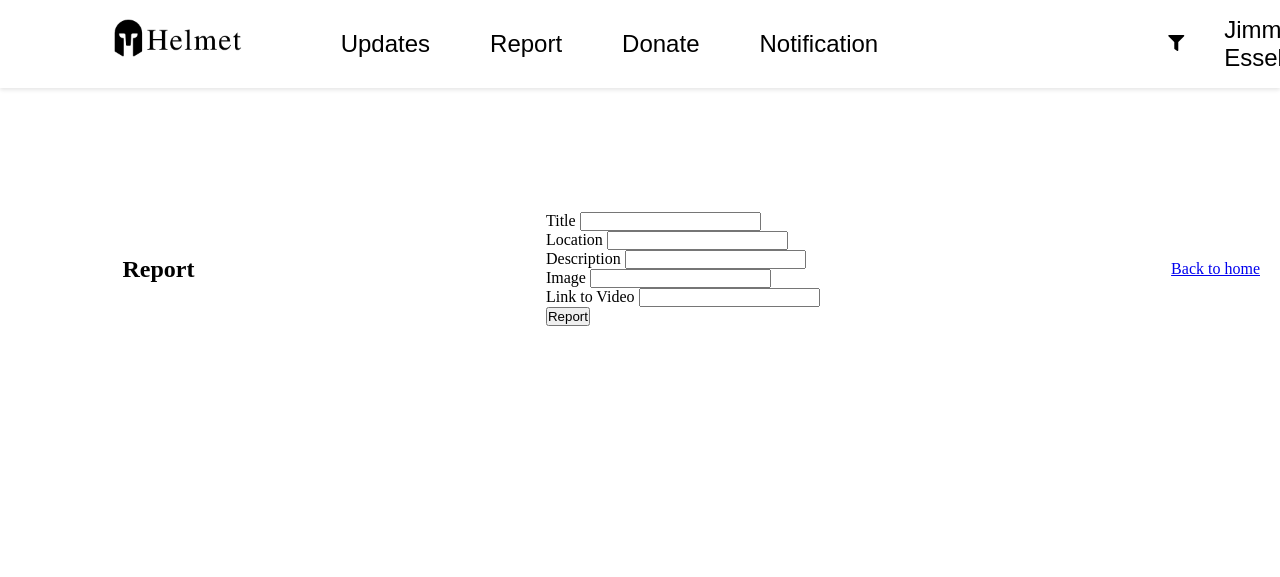
After one commit to PyJim/helmet, a Flask app: a page that uses templates/author.html in a window 1280 px wide. The commit adds this page. Shown: the top 577 px of the page. Run offline with Flask 3, Linux system fonts and the light colour scheme; data comes from the database, SQL or seed files in the repository.

Commit message:
implemented user login and signup and report feature

```diff
--- a/app.py
+++ b/app.py
@@ -1,11 +1,148 @@
+from flask import Flask, render_template, request, g, redirect
+from queries import signup_empty, get_author_reports, signin_empty, PasswordCheck, EmailCheck, check_author, create_author, find_author, create_author_reports, create_report, add_report, get_all_reports
+import os
+from flask_bcrypt import Bcrypt
 from flask import Flask, render_template, request
 
 app = Flask(__name__)
+bcrypt = Bcrypt(app)
 
+
+@app.teardown_appcontext
+def close_connection(exception):
+    db = getattr(g, '_database', None)
+    if db is not None:
+        db.close()
 
 @app.route('/')
 def index():
     return render_template('index.html')
+
+
+@app.route('/signup', methods=['GET', 'POST'])
+def signup():
+    if request.method == 'POST':
+        name = request.form.get('name')
+        username = request.form.get('username')
+        email = request.form.get('email')
+        password = request.form.get('password')
+        confirm_password = request.form.get('confirm_password')
+
+        if signup_empty(name, username, email, password, confirm_password):
+            message = 'please fill all available'
+            return render_template('signup.html', message=message)
+
+        user_password = PasswordCheck(password, confirm_password)
+        user_email = EmailCheck(email)
+
+        if user_password.mismatch():
+            message = 'password mismatch'
+            return render_template('signup.html', message=message)
+        elif user_password.not_strong():
+            message = 'weak password'
+            return render_template('signup.html', message=message)
+        elif user_email.invalid():
+            message = 'invalid email'
+            return render_template('signup.html', message=message)
+
+        author = check_author(username, email)
+        result1 = author[0]
+        result2 = author[1]
+
+        if result1 and result2:
+            message = f'{username} and {email} already exist'
+            return render_template('signup.html', message=message)
+        elif result1:
+            message = f'{username} already exist'
+            return render_template('signup.html', message=message)
+        elif result2:
+            message = f'{email} already exist'
+            return render_template('signup.html', message=message)
+        else:
+            password = bcrypt.generate_password_hash(password).decode('utf-8')
+            create_author(name.capitalize(), username,
+                        email, password)
+            create_author_reports(username)
+            message = f'Account created successfully'
+            return render_template('signin.html', message=message)
+
+    return render_template('signup.html')
+
+
+@app.route('/signin', methods=['GET', 'POST'])
+def signin():
+    if request.method == 'POST':
+        username = request.form.get('username')
+        password = request.form.get('password')
+    # ensuring that only non empty passwords are allowed
+        if signin_empty(username, password):
+            message = 'please fill all available'
+            return render_template('signin.html', message=message)
+
+        global author
+        author = find_author(username)
+        if author:
+            author = author[0]
+            correct_password = bcrypt.check_password_hash(author[4], password)
+            if correct_password:
+                #return render_template('author.html', author=author, reports=reports)
+                return redirect(f'/author/{username}')
+            else:
+                message = 'incorrect password'
+                return render_template('signin.html', message=message)
+        else:
+            message = 'User does not exist'
+            return render_template('signin.html', message=message)
+    return render_template('signin.html')
+
+@app.route('/author/<username>')
+def author_home(username):
+    reports = []
+    all_reports = get_all_reports()
+    for report in all_reports:
+        reports.append(list(report))
+
+    """author_rep = []
+    author_reports = get_author_reports(username)
+    for report in author_reports:
+        author_rep.append(list(report))"""
+
+    author = find_author(username)
+    if author:
+        author = author[0]
+        return render_template('author.html', author=author, reports=reports)#, author_reports = author_rep)
+    else:
+        message = 'ID does not exist'
+        return render_template('signin.html', message=message)
+
+@app.route('/<username>/report', methods=['GET', 'POST'])
+def report(username):
+    if request.method == 'POST':
+        title = request.form.get('title')
+        location = request.form.get('location')
+        description = request.form.get('description')
+        image = request.form.get('image')
+        video = request.form.get('video')
+
+        create_report(username, title, location, description, image, video)
+        add_report(username, title, location, description, image, video)
+
+        return redirect(f'/author/{username}')
+    return render_template('report.html', author=find_author(username)[0])
+
+
+@app.route('/<username>/donate', methods=['GET', 'POST'])
+def user_donate():
+    return render_template('donate.html')
+
+@app.route('/<username>/report', methods=['GET', 'POST'])
+def user_report():
+    return render_template('report.html')
+
+@app.route('/<username>/notification', methods=['GET', 'POST'])
+def user_notification():
+    return render_template('notification.html')
+
 
 @app.route('/disaster_watch')
 def disaster_watch():
--- a/initdb.py
+++ b/initdb.py
@@ -1,6 +1,6 @@
 import sqlite3
 
-connection = sqlite3.connect('report.db')
+connection = sqlite3.connect('database.db')
 
 print("initializing db...")
 with open('schema.sql') as f:
--- a/schema.sql
+++ b/schema.sql
@@ -11,6 +11,7 @@ CREATE TABLE IF NOT EXISTS REPORT(
 CREATE TABLE IF NOT EXISTS AUTHORS(
     id INTEGER PRIMARY KEY AUTOINCREMENT,
     Name TEXT NOT NULL,
-    Email TEXT NOT NULL,
+    Username TEXT NOT NULL UNIQUE,
+    Email TEXT NOT NULL UNIQUE,
     Pwd TEXT NOT NULL
 );
--- a/static/css/style.css
+++ b/static/css/style.css
@@ -1,7 +1,7 @@
 /* style.css */
 
 /* Reset default styles */
-* {
+*{
     margin: 0;
     padding: 0;
     box-sizing: border-box;
@@ -23,14 +23,14 @@ header {
 
 .Logo img {
     height: 50px;
-    margin-left: 170px;
+    margin-left: 100px;
 }
 
 .Nav-links {
     flex-grow: 1;
     display: flex;
     justify-content: center;
-    margin-right: 350px;
+    margin-right: 250px;
 }
 
 .Nav-links ul {
@@ -43,7 +43,7 @@ header {
     padding: 20px;
 }
 
-.Nav-links ul li a {
+.Nav-links ul li a, .author h3 {
     color: black;
     text-decoration: none;
     font-size: 24px;
@@ -58,6 +58,14 @@ header {
     margin-right: 40px;
 }
 
+.author{
+    margin-right: 100px;
+}
+
+.author h3{
+    font-weight: normal;
+    text-transform: capitalize;
+}
 /* Homepage styles */
 #homepage {
     display: flex;
--- /dev/null
+++ b/templates/author.html
@@ -0,0 +1,56 @@
+<!DOCTYPE html>
+<html>
+
+<head>
+    <title>{% block title %}Helmet App{% endblock %}</title>
+    <link rel="stylesheet" href="{{ url_for('static', filename='css/style.css') }}">
+    <link rel="stylesheet" href="https://cdnjs.cloudflare.com/ajax/libs/font-awesome/5.15.3/css/all.min.css">
+    <link href="https://fonts.googleapis.com/css?family=Montserrat&display=swap" rel="stylesheet">
+</head>
+
+<body>
+    <header>
+        <div class="Logo">
+            <a href="{{ url_for('index') }}">
+                <img src="{{ url_for('static', filename='images/Logo.png') }}" alt="Logo">
+            </a>
+        </div>
+        <div class="Nav-links">
+            <ul>
+                <li><a href="/{{author[2]}}/updates">Updates</a></li>
+                <li><a href="/{{author[2]}}/report">Report</a></li>
+                <li><a href="/{{author[2]}}/donate">Donate</a></li>
+                <li><a href="/{{author[2]}}/notification">Notification</a></li>
+            </ul>
+        </div>
+        <div class="filter-icon">
+            <i class="fas fa-filter"></i>
+        </div>
+        <div class="author">
+            <h3>{{author[1]}}</h3>
+        </div>
+    </header>
+
+    <div class="content">
+        {% block content %}
+        {% endblock %}
+    </div>
+
+    <section id="homepage">
+        {% for report in reports %}
+            <div class="reports">
+                <h3>{{report[1]}}</h3>
+                <h5>{{report[2]}}</h5>
+                <p>{{report[3]}}</p>
+                <img src="report[4]" alt="">
+                <a href="report[5]"></a>
+                <h5>{{report[6]}}</h5>
+            </div>
+        {% endfor %}
+
+    </section>
+
+</body>
+    <script src="script.js"></script>
+
+</html>
--- a/templates/index.html
+++ b/templates/index.html
@@ -4,6 +4,9 @@
 
 {% block content %}
 <section id="homepage">
+    <div class="signup">
+        <a href="/signup">SIGNUP</a>
+    </div>
     <div class="Left-side">
         <h1>Get Latest Information <br>
              On Disasters <br> Across The Globe
--- /dev/null
+++ b/templates/report.html
@@ -0,0 +1,51 @@
+{% extends 'author.html' %}
+
+{% block title %}Helmet App - Report{% endblock %}
+
+{% block content %}
+
+<section class="report_form" id="homepage">
+    <h1>Report</h1>
+    <form action="{{ url_for("report", username=author[2]) }}" method="post">
+        <!---Full name--->
+        <div class="fill">
+            <label for="title" class="label">Title</label>
+            <input type="text" class="input" name="title">
+        </div>
+
+        <!---Username-->
+        <div class="fill">
+            <label for="location" class="label">Location</label>
+            <input type="text" class="input" name="location">
+        </div>
+
+        <!---Email-->
+        <div class="fill">
+            <label for="description" class="label">Description</label>
+            <input type="text" class="input" name="description">
+        </div>
+
+        <!-- Password -->
+        <div class="fill">
+            <label for="image" class="label">Image</label>
+            <input type="text" class="input" name="image">
+        </div>
+
+        <!---confirm password-->
+        <div class="fill">
+            <label for="video" class="label">Link to Video</label>
+            <input type="text" class="input" name="video">
+        </div>
+
+        <!--- Submit --->
+        <div class="submit">
+            <button type="submit" class="button">Report</button>
+        </div>
+    </form>
+
+    <div class="back">
+        <a href="/author/{{author[2]}}">Back to home</a>
+    </div>
+</section>
+
+{% endblock %}
```
Also changed, not shown: queries.py (added, +95 -0 lines), templates/signin.html (added, +43 -0 lines), templates/signup.html (added, +63 -0 lines), database.db (added), report.db (deleted).
